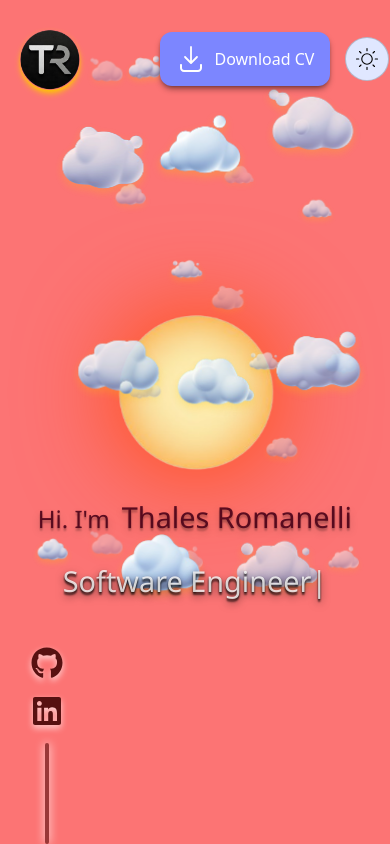
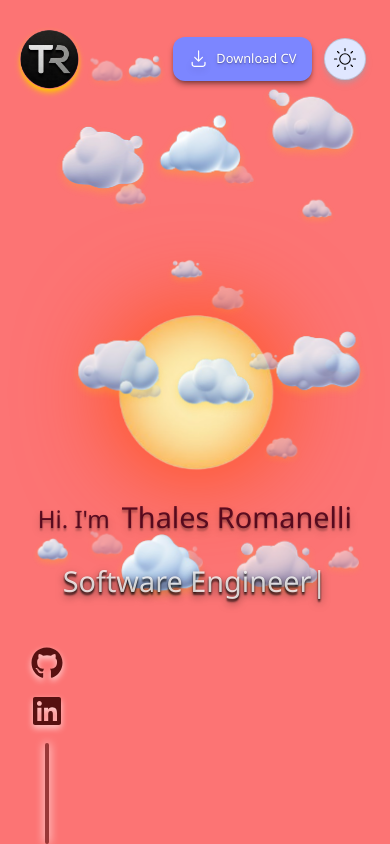
Before and after one commit to Roman-elli/my-portfolio, a React (Vite) app: page / in a window 390 px wide. Built offline with nearby package versions, Linux system fonts and the light colour scheme; a web font is replaced by a local one.

Commit message:
chore(feat/contact-component): update some responsive design conditions

```diff
--- a/src/components/contact/Contact.tsx
+++ b/src/components/contact/Contact.tsx
@@ -36,7 +36,7 @@ function Contact({ mode, isStart, isAnimating }: ContactProps) {
       >
         <FaLinkedin
           className={` w-[clamp(2rem,2.3vw,4vw)] h-auto hover:scale-110 ease-in-out drop-shadow-md hover:animate-contactButtonBounce
-                ${mode === "light" ? "text-[#571111] drop-shadow-white/70 hover:text-white hover:drop-shadow-shadow-white" : " text-[#95C1F8] drop-shadow-yellow-400/50 hover:text-white hover:drop-shadow-shadow-yellow-400"}
+                ${mode === "light" ? "text-[#571111] drop-shadow-white/70 hover:text-white hover:drop-shadow-white" : " text-[#95C1F8] drop-shadow-yellow-400/50 hover:text-white hover:drop-shadow-yellow-400"}
                 ${isAnimating ? "duration-2500" : "duration-400"}
                 `}
         />
--- a/src/components/header/Header.tsx
+++ b/src/components/header/Header.tsx
@@ -20,40 +20,40 @@ function Header({ mode, isAnimating, toggleMode, isStart }: HeaderProps) {
         <img
           src={"/my-logo.png"}
           alt="My logo"
-          className="w-[8%] min-w-15 max-w-17 transition-all duration-900 rounded-full ease-in-out
+          className="w-[8%] min-w-[3.7rem] max-w-[7rem] transition-all duration-900 rounded-full ease-in-out
           shadow-md shadow-yellow-400
-          hover:shadow-white/40 hover:shadow-xl hover:scale-106
+          hover:shadow-white/40 hover:shadow-xl hover:scale-105
           "
           data-testid="logo-image-id"
         />
       </div>
-      <div className="w-1/2 flex justify-end items-center gap-[8%] pr-[5%]">
+      <div className="w-1/2 flex justify-end items-center gap-[3vw] pr-[clamp(40px,7vh,10%)]">
         <div>
           <button
             className="
               relative group flex items-center px-4 py-3 rounded-xl transition-all duration-700 overflow-hidden
               bg-indigo-400
               text-white
-              hover:scale-103 hover:text-black/50 hover:shadow-indigo-400/70 hover:shadow-2xl
+              hover:text-black/50 hover:shadow-indigo-400/70 hover:shadow-2xl
               shadow-md shadow-black/40
-              active:scale-98
+              active:scale-95
               "
             onClick={() => window.open("/my-cv.pdf", "_blank")}
             data-testid="download-button-id"
           >
             <span className="absolute top-[200%] left-0 w-full h-full bg-indigo-100 rounded-[50%] group-hover:top-0 transition-all ease-in-out duration-900 scale-150 z-0"></span>
-            <div className="flex items-center gap-2 z-10 text-nowrap">
-              <RxDownload size={30} />
+            <div className="flex items-center gap-2 z-10 text-nowrap font-space text-[clamp(0.8rem,0.9vw,80px)] text-shadow-md text-shadow-black/15">
+              <RxDownload className="w-[clamp(1.2rem,1.4vw,80px)] h-auto drop-shadow-md drop-shadow-black/15" />
               <span>Download CV</span>
             </div>
           </button>
         </div>
         <div>
           <button
-            className="p-[35%] rounded-full transition-all duration-900 border
-            hover:scale-110 hover:text-red-600 hover:shadow-red-500/50 hover:shadow-xl
+            className="p-[30%] rounded-full transition-all duration-900 border
+            hover:scale-110 hover:text-red-600 hover:shadow-red-500/70 hover:shadow-xl shadow-md shadow-gray-400/50
             disabled:rotate-360 disabled:opacity-20 disabled:hover:scale-80 disabled:scale-80 disabled:duration-1500
-            bg-indigo-100 border-black/20
+            bg-indigo-100 border-black/15
             "
             onClick={toggleMode}
             disabled={isAnimating}
```
